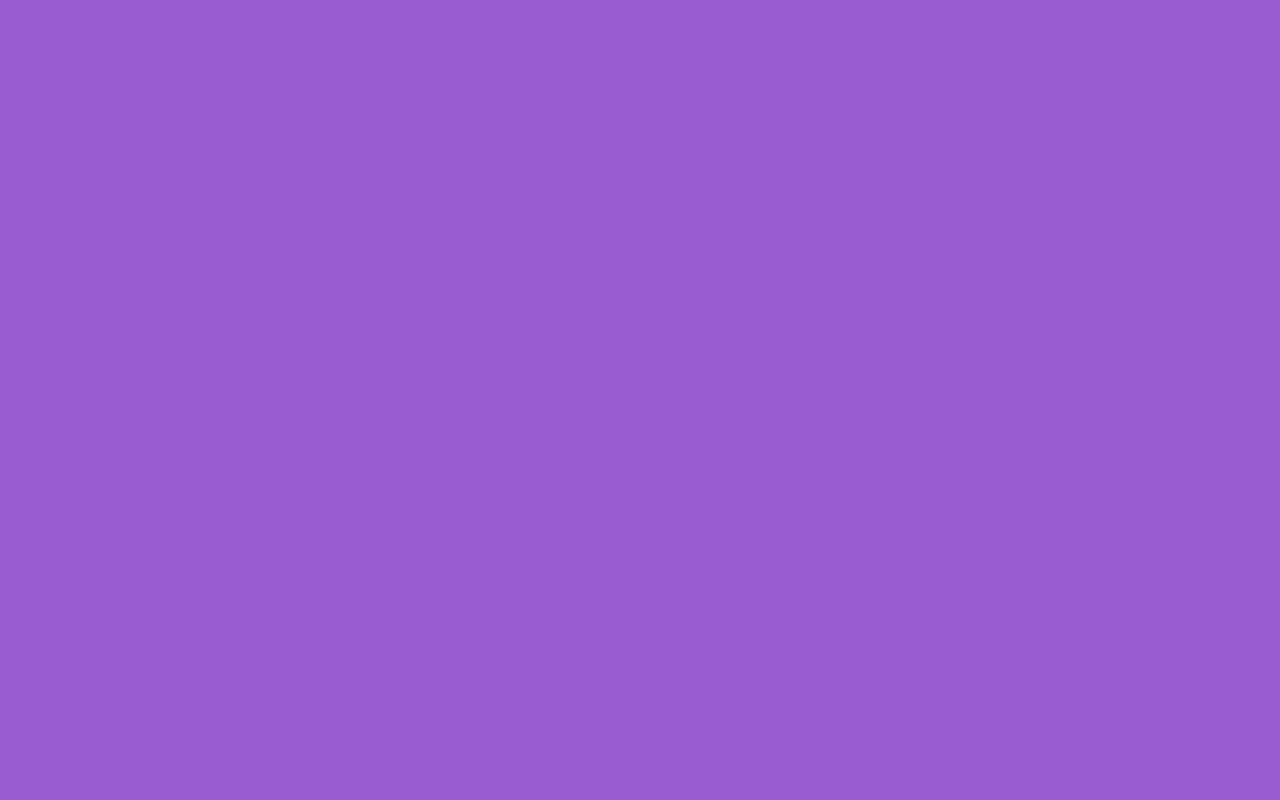
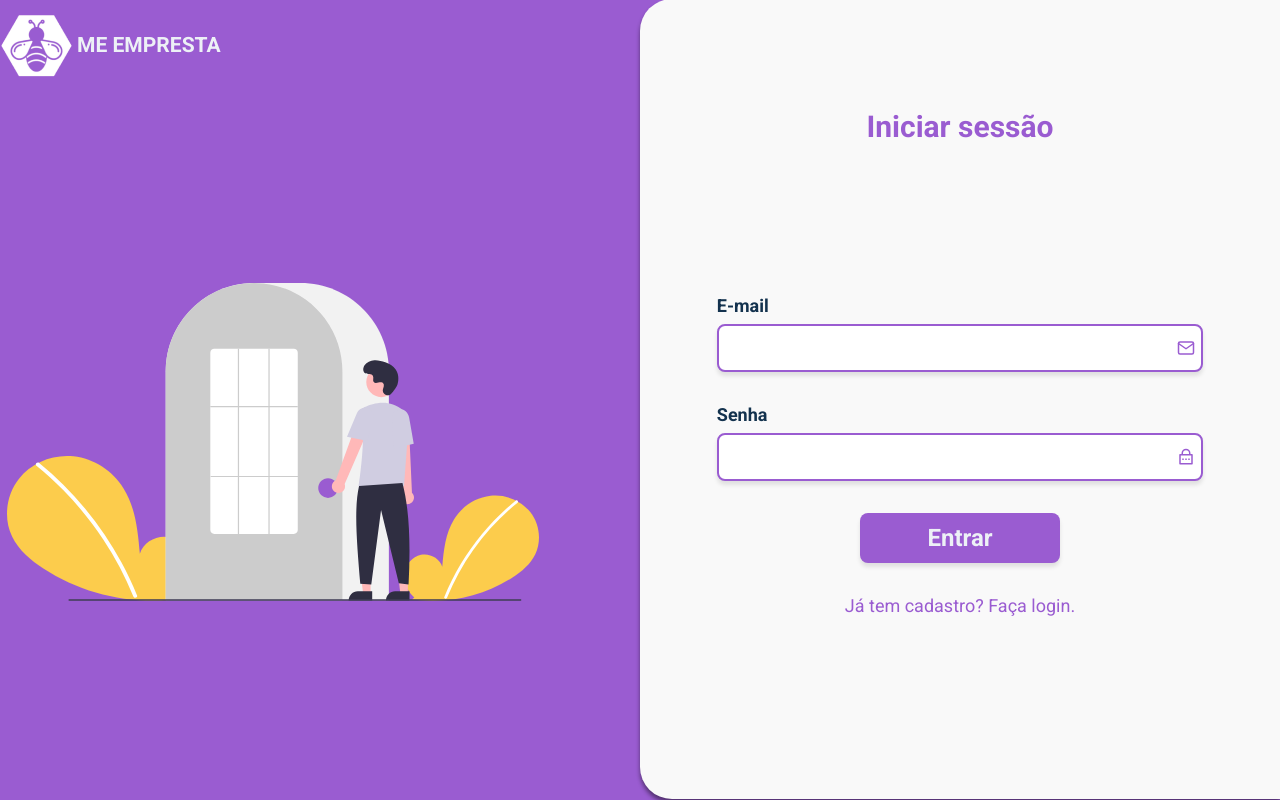
Before and after one commit to samuelLimaSantos/me-empresta-front-end, a React (Create React App) app: page /login in a window 1280 px wide. Built offline with nearby package versions, Linux system fonts and the light colour scheme.

Commit message:
add Login and Context API

```diff
--- a/src/App.tsx
+++ b/src/App.tsx
@@ -1,13 +1,14 @@
 import React from 'react';
 import GlobalStyle from './GlobalStyle';
+import { AuthProvider } from './context';
 import Routes from './routes';
 
 const App: React.FC = () => {
   return (
-    <>
+    <AuthProvider>
       <Routes />
       <GlobalStyle />
-    </>
+    </AuthProvider>
   );
 };
 
--- a/src/components/HeaderOutside/index.tsx
+++ b/src/components/HeaderOutside/index.tsx
@@ -24,7 +24,7 @@ const HeaderOutside: React.FC<HeaderProps> = ({ menuPurple }: HeaderProps) => {
         </article>
 
         <article className={menuPurple ? 'purple' : 'white'}>
-          <Link to="/register">Login</Link>
+          <Link to="/login">Login</Link>
           <FiLogIn />
         </article>
       </ContainerMenu>
--- /dev/null
+++ b/src/context/index.tsx
@@ -0,0 +1,50 @@
+import React, { createContext, useState, useEffect, useCallback } from 'react';
+
+const Context = createContext({
+  authenticated: false,
+  login(token: string) {},
+  token: '',
+  handleLogout() {},
+});
+
+const AuthProvider: React.FC = ({ children }) => {
+  const [authenticated, setAuthenticated] = useState(false);
+  const [token, setToken] = useState('');
+
+  useEffect(() => {
+    const token = localStorage.getItem('token');
+
+    if (token) {
+      setAuthenticated(true);
+    }
+  }, []);
+
+  const login = useCallback((token: string) => {
+    setToken(token);
+
+    localStorage.setItem('token', JSON.stringify(token));
+
+    setAuthenticated(true);
+  }, []);
+
+  const handleLogout = useCallback(() => {
+    setAuthenticated(false);
+    setToken('');
+    localStorage.removeItem('token');
+  }, []);
+
+  return (
+    <Context.Provider
+      value={{
+        authenticated,
+        login,
+        token,
+        handleLogout,
+      }}
+    >
+      {children}
+    </Context.Provider>
+  );
+};
+
+export { Context, AuthProvider };
--- /dev/null
+++ b/src/pages/Login/index.tsx
@@ -0,0 +1,87 @@
+import React, { useState, useCallback, FormEvent, useContext } from 'react';
+import { FiMail } from 'react-icons/fi';
+import { RiLockPasswordLine } from 'react-icons/ri';
+import { Link } from 'react-router-dom';
+import HeaderOutside from '../../components/HeaderOutside';
+import LoginImage from '../../assets/login.svg';
+import Logo from '../../assets/Logo.png';
+import { Form, Container, Content, ImageContainer } from './styles';
+import { Context } from '../../context';
+import api from '../../services/api';
+
+const Login: React.FC = () => {
+  const [email, setEmail] = useState('');
+  const [password, setPassword] = useState('');
+  const { login } = useContext(Context);
+
+  const handleLogin = useCallback(
+    async (event: FormEvent) => {
+      event.preventDefault();
+
+      try {
+        const { data } = await api.post('/session', {
+          email,
+          password,
+        });
+
+        const { token } = data;
+
+        login(token);
+      } catch (error) {
+        alert(error.response.data.message);
+      }
+    },
+    [email, password, login],
+  );
+
+  return (
+    <Container>
+      <HeaderOutside />
+      <Content>
+        <ImageContainer>
+          <img src={LoginImage} alt="Imagem de login" />
+        </ImageContainer>
+        <Form onSubmit={handleLogin}>
+          <div className="logo-mobile">
+            <img src={Logo} alt="logo-mobile" />
+          </div>
+          <fieldset>
+            <legend>Iniciar sessão</legend>
+
+            <section>
+              <label htmlFor="email">E-mail</label>
+              <div className="input">
+                <input
+                  type="email"
+                  id="email"
+                  required
+                  value={email}
+                  onChange={({ target }) => setEmail(target.value)}
+                />
+                <FiMail />
+              </div>
+            </section>
+
+            <section>
+              <label htmlFor="password">Senha</label>
+              <div className="input">
+                <input
+                  type="password"
+                  id="password"
+                  required
+                  value={password}
+                  onChange={({ target }) => setPassword(target.value)}
+                />
+                <RiLockPasswordLine />
+              </div>
+            </section>
+            <button type="submit">Entrar</button>
+            <Link to="/register">Já tem cadastro? Faça login.</Link>
+          </fieldset>
+        </Form>
+      </Content>
+    </Container>
+  );
+};
+
+export default Login;
--- /dev/null
+++ b/src/pages/Login/styles.ts
@@ -0,0 +1,161 @@
+import styled from 'styled-components';
+
+export const Container = styled.div`
+  margin: 0 auto;
+`;
+
+export const Content = styled.div`
+  display: grid;
+  grid-template-columns: 1fr 1fr;
+
+  @media (max-width: 900px) {
+    grid-template-columns: none;
+  }
+`;
+
+export const ImageContainer = styled.section`
+  justify-self: center;
+  align-self: center;
+  img {
+    width: 85%;
+  }
+
+  @media (max-width: 900px) {
+    & {
+      display: none;
+    }
+  }
+`;
+
+export const Form = styled.form`
+  background-color: var(--background);
+  height: 100vh;
+  display: flex;
+  align-content: center;
+  padding: 110px 16px 32px 16px;
+  margin-top: -90px;
+  border-radius: 32px 0 0 32px;
+  box-shadow: 0px 4px 4px rgba(0, 0, 0, 0.45);
+
+  .logo-mobile {
+    margin: 0 auto;
+    display: flex;
+    justify-content: center;
+    margin-bottom: 32px;
+    display: none;
+  }
+
+  .logo-mobile img {
+    width: 190px;
+  }
+
+  fieldset {
+    border: none;
+    max-width: 640px;
+    width: 80%;
+    display: flex;
+    justify-content: center;
+    align-items: center;
+    flex-direction: column;
+    margin: 0 auto;
+  }
+
+  fieldset legend {
+    font-size: 30px;
+    color: var(--primary);
+    text-align: center;
+  }
+
+  section {
+    margin-bottom: 32px;
+    width: 100%;
+    max-width: 500px;
+  }
+
+  section .input {
+    margin-top: 8px;
+    background-color: #fff;
+    height: 48px;
+    display: flex;
+    align-items: center;
+    border: 2px solid var(--primary);
+    border-radius: 8px;
+    box-shadow: 0px 4px 4px rgba(0, 0, 0, 0.1);
+  }
+
+  section .input input {
+    width: 95%;
+    border: none;
+    padding: 8px;
+    height: 36px;
+    outline: none;
+    font-weight: 300;
+    border-radius: 8px;
+  }
+
+  section .input svg {
+    color: var(--primary);
+  }
+
+  a {
+    text-decoration: none;
+    color: var(--primary);
+    font-weight: 400;
+  }
+
+  a:hover {
+    font-weight: bold;
+  }
+
+  .terms {
+    margin: 0 auto 40px;
+    width: 100%;
+    max-width: 500px;
+  }
+
+  button {
+    background-color: var(--primary);
+    padding: 8px 16px;
+    color: var(--light);
+    font-weight: bold;
+    box-shadow: 0px 4px 4px rgba(0, 0, 0, 0.1);
+    width: 200px;
+    height: 50px;
+    font-size: 24px;
+    border-radius: 8px;
+    border: none;
+    outline: none;
+    margin-bottom: 32px;
+    cursor: pointer;
+    transition: opacity 0.6s;
+  }
+
+  button:hover {
+    opacity: 0.8;
+  }
+
+  @media (max-width: 900px) {
+    & {
+      border-radius: 0;
+      flex-direction: column;
+    }
+
+    legend {
+      margin-bottom: 32px;
+    }
+
+    .logo-mobile {
+      display: flex;
+    }
+
+    section .input svg {
+      margin-right: 5px;
+    }
+  }
+
+  @media (max-height: 700px) {
+    & {
+      height: 680px;
+    }
+  }
+`;
--- a/src/pages/Register/index.tsx
+++ b/src/pages/Register/index.tsx
@@ -1,6 +1,6 @@
 import React, { useState, useCallback, FormEvent } from 'react';
 import { FiUser, FiCreditCard, FiMail } from 'react-icons/fi';
-import { useHistory } from 'react-router-dom';
+import { useHistory, Link } from 'react-router-dom';
 import { RiLockPasswordLine } from 'react-icons/ri';
 import { AiOutlineWhatsApp } from 'react-icons/ai';
 import InputMask from 'react-input-mask';
@@ -49,7 +49,7 @@ const Register: React.FC = () => {
 
         setTimeout(() => {
           setSuccess(false);
-          history.push('/');
+          history.push('/login');
         }, 2000);
       } catch (err) {
         if (err.response.status === 400) {
@@ -160,7 +160,7 @@ const Register: React.FC = () => {
 
             <button type="submit">Cadastrar-se</button>
 
-            <a href="/">Já tem cadastro? Faça login.</a>
+            <Link to="/login">Já tem cadastro? Faça login.</Link>
           </fieldset>
         </Form>
       </Content>
--- a/src/routes.tsx
+++ b/src/routes.tsx
@@ -1,6 +1,7 @@
 import React from 'react';
 import { Switch, BrowserRouter, Route } from 'react-router-dom';
 import Landing from './pages/Landing';
+import Login from './pages/Login';
 import Register from './pages/Register';
 
 const Routes: React.FC = () => {
@@ -9,6 +10,7 @@ const Routes: React.FC = () => {
       <Switch>
         <Route exact path="/" component={Landing} />
         <Route path="/register" component={Register} />
+        <Route path="/login" component={Login} />
       </Switch>
     </BrowserRouter>
   );
```
Also changed, not shown: .eslintrc.json, src/assets/login.svg (added), 1 other file (tests, documents, lock files or other folders).
